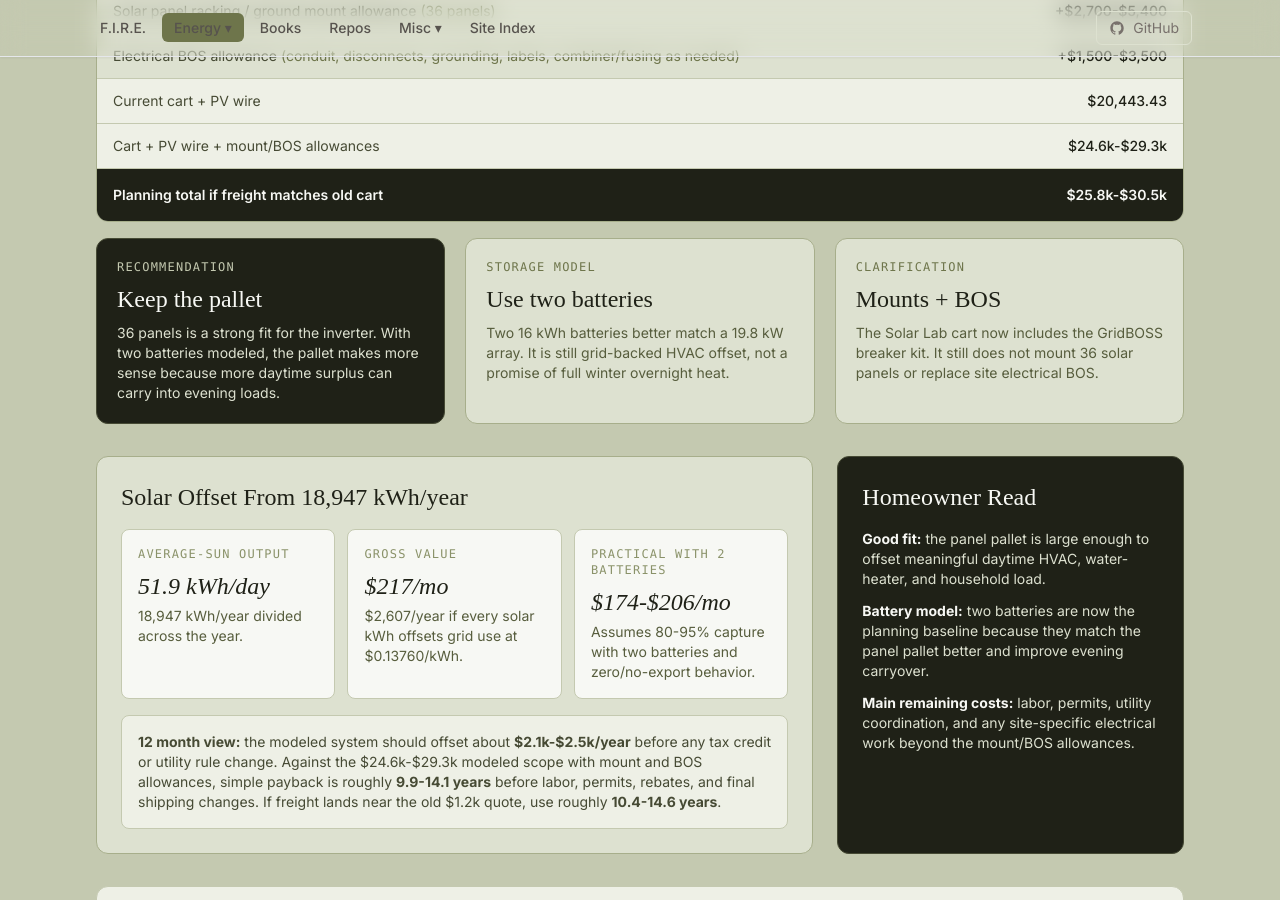
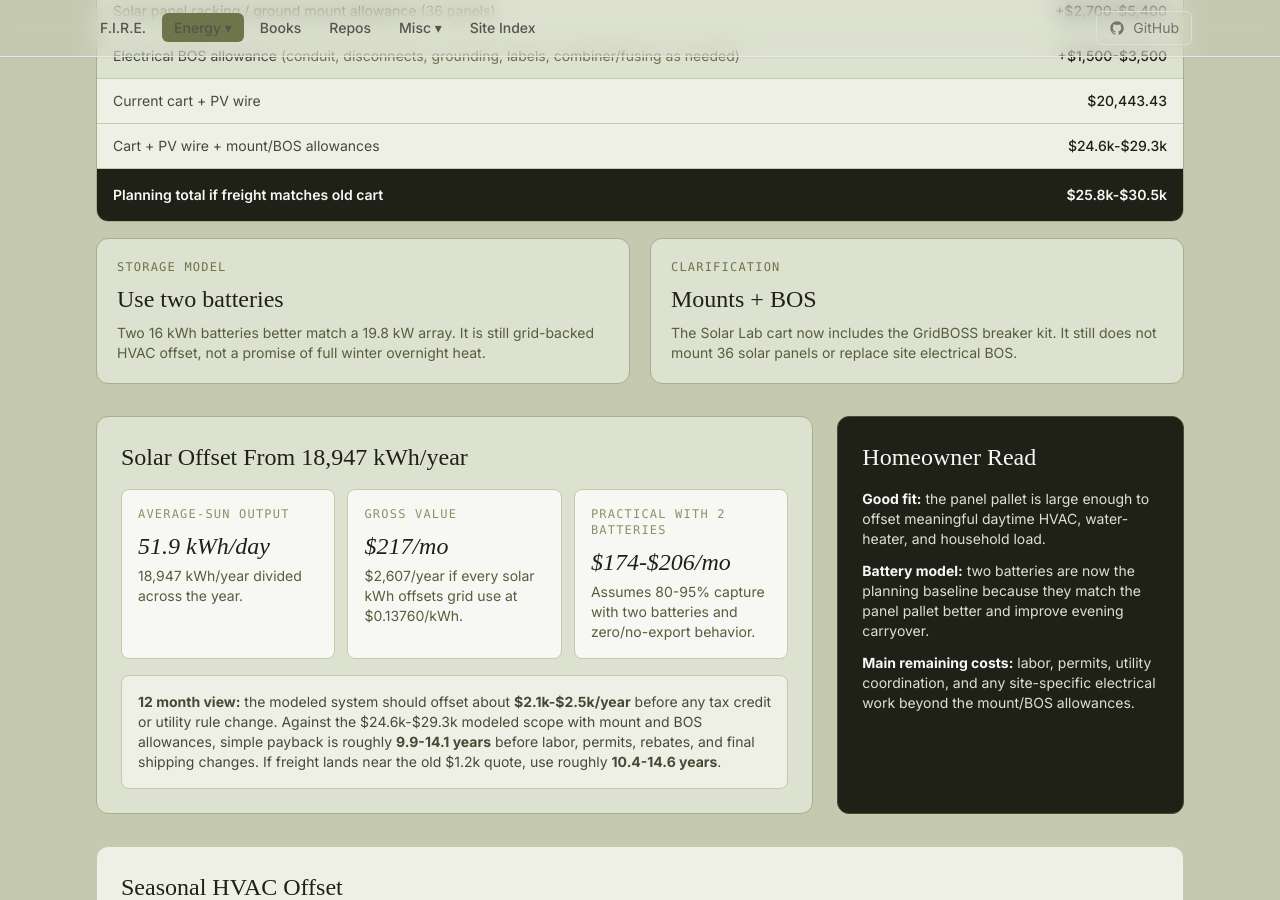
Before and after one commit to techmore/techmore.github.io, a Jekyll site: the page built from pages/energy-monitoring/solar.html, in a window 1280 px wide and 900 px high, scrolled down 1648 px. Built offline with Jekyll 4.4.1, drawn with Linux system fonts in a browser that asks for light colours; nearby versions of some CDN libraries; some web fonts are replaced.

Commit message:
Remove solar pallet recommendation card

```diff
--- a/pages/energy-monitoring/solar.html
+++ b/pages/energy-monitoring/solar.html
@@ -154,12 +154,7 @@ title: Solar Offset - Techmore
             </div>
         </div>
 
-        <div class="grid lg:grid-cols-3 gap-5">
-            <div class="bg-olive-950 rounded-xl border border-olive-800 p-5 text-olive-50">
-                <p class="font-mono text-xs tracking-widest uppercase text-olive-300">Recommendation</p>
-                <h3 class="mt-2 text-2xl text-olive-50">Keep the pallet</h3>
-                <p class="mt-2 text-sm text-olive-200">36 panels is a strong fit for the inverter. With two batteries modeled, the pallet makes more sense because more daytime surplus can carry into evening loads.</p>
-            </div>
+        <div class="grid lg:grid-cols-2 gap-5">
             <div class="bg-olive-200 rounded-xl border border-olive-400 p-5">
                 <p class="font-mono text-xs tracking-widest uppercase text-olive-600">Storage model</p>
                 <h3 class="mt-2 text-2xl text-olive-950">Use two batteries</h3>
```
